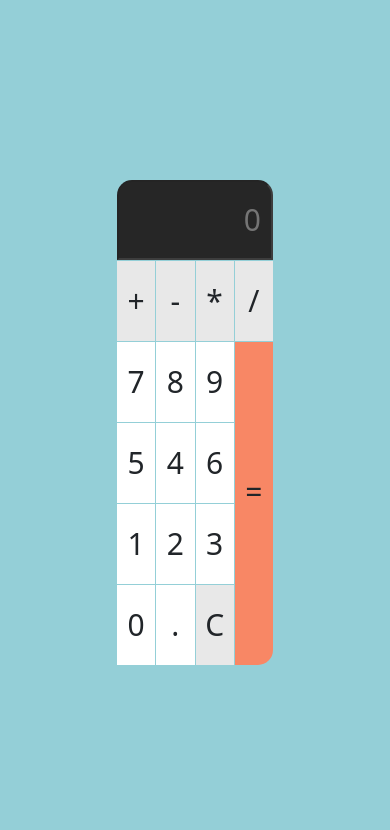
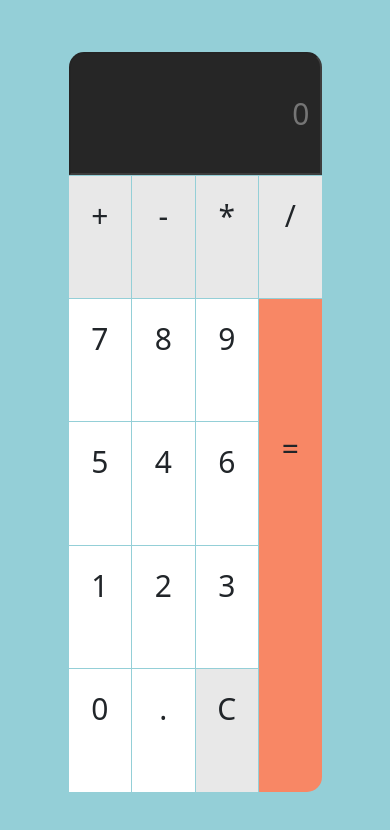
Before and after one commit to ahmedafzal98/calculator, a plain HTML site: page JS Mini Projects/Calculator/index.html in a window 390 px wide. Drawn offline with nearby package versions, Linux system fonts and the light colour scheme.

Commit message:
updated Calculator

```diff
--- a/JS Mini Projects/Calculator/style.css
+++ b/JS Mini Projects/Calculator/style.css
@@ -62,3 +62,11 @@
 .item:active{
     background-color: #e8e8e8;
 }
+
+@media (max-width: 780px) {
+  .grid-container {
+    width: 70%;
+    height: 90%;
+    padding: 10px;
+  }
+}
```
